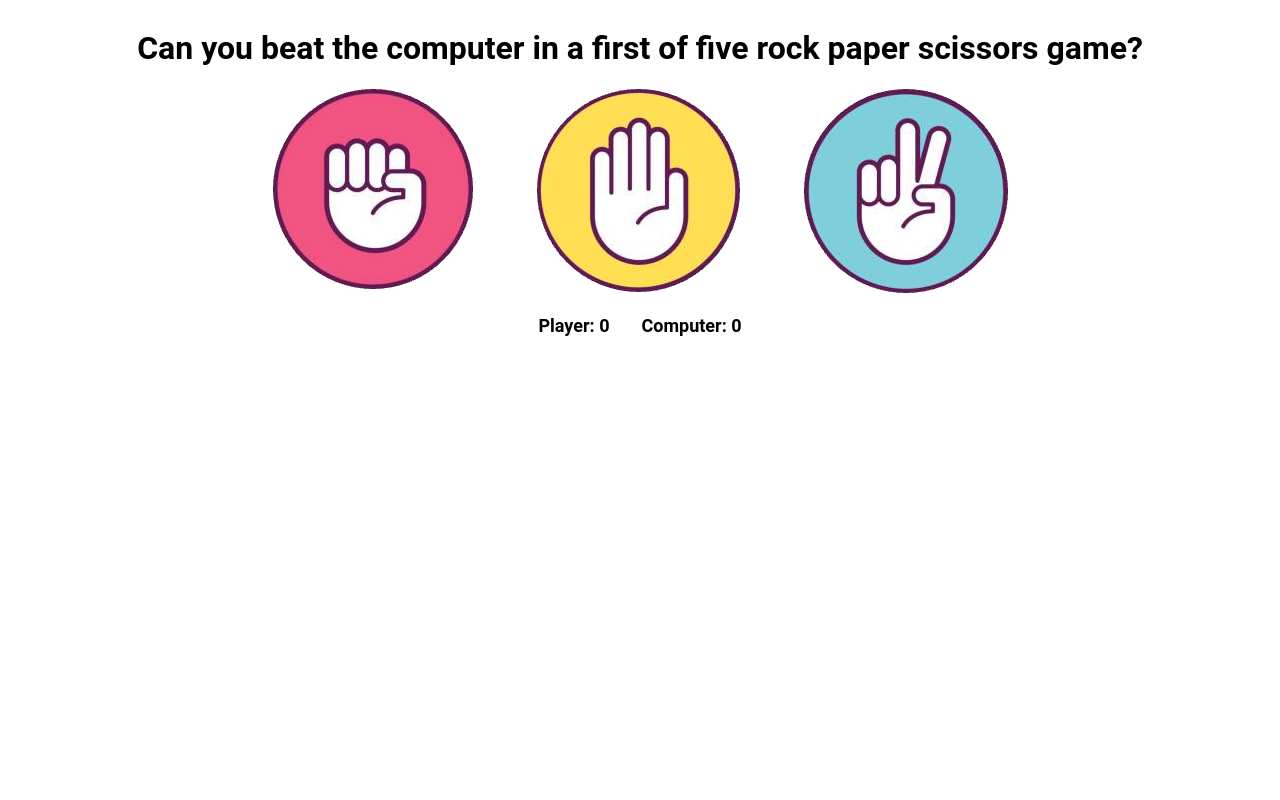
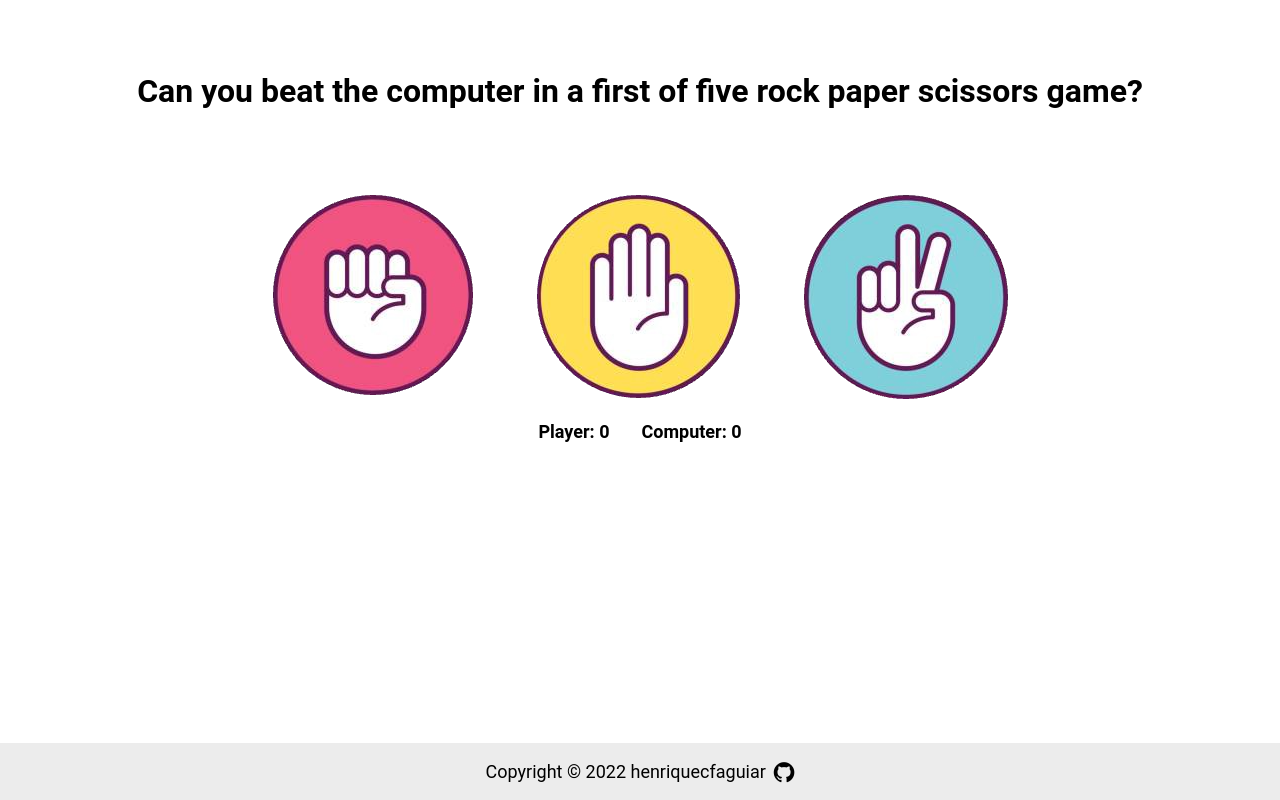
Before and after one commit to henriquecfaguiar/odin-rock-paper-scissors, a plain HTML site: page index.html in a window 1280 px wide. Drawn offline with Linux system fonts and the light colour scheme.

Commit message:
Add footer and positioning changes

```diff
--- a/index.html
+++ b/index.html
@@ -6,13 +6,14 @@
   <meta http-equiv='X-UA-Compatible' content='IE=edge'>
   <meta name='viewport' content='width=device-width, initial-scale=1.0'>
   <link rel="stylesheet" href="./style.css">
+  <link rel="stylesheet" href="https://cdnjs.cloudflare.com/ajax/libs/font-awesome/4.7.0/css/font-awesome.min.css">
   <script type='text/javascript' src='./script.js' defer></script>
   <title>Rock Paper Scissors</title>
 </head>
 
 <body>
   <div id="main-container">
-    <h1> Can you beat the computer in a first of five rock paper scissors game?</h1>
+    <h1 class="main-text"> Can you beat the computer in a first of five rock paper scissors game?</h1>
     <div class="buttons">
       <div id="rock" class="button">
         <img src="./images/rock.png" alt="rock shaped hand">
@@ -29,6 +30,12 @@
       <p id="computer-scr">Computer: 0</p>
     </div>
     <div id="result"></div>
+    <div id="footer">
+      <p>Copyright © 2022 henriquecfaguiar</p>
+      <a href="https://github.com/henriquecfaguiar">
+        <i class="fa fa-github fa-lg"></i>
+      </a>
+    </div>
   </div>
 </body>
 
--- a/style.css
+++ b/style.css
@@ -6,6 +6,10 @@ body {
   display: flex;
   flex-direction: column;
   align-items: center;
+}
+
+.main-text {
+  margin-top: 64px;
 }
 
 .button {
@@ -26,9 +30,28 @@ body {
 
 .buttons {
   display: flex;
+  margin-top: 64px;
   gap: 64px;
 }
 
 .play-again-btn {
   margin-top: 16px;
 }
+
+#footer {
+  position: absolute;
+  left: 0;
+  bottom: 0;
+  width: 100%;
+  display: flex;
+  justify-content: center;
+  align-items: center;
+  font-size: 18px;
+  gap: 8px;
+  background-color: rgba(211, 211, 211, 0.439);
+}
+
+.fa-github {
+  color: black;
+  cursor: pointer;
+}
```
